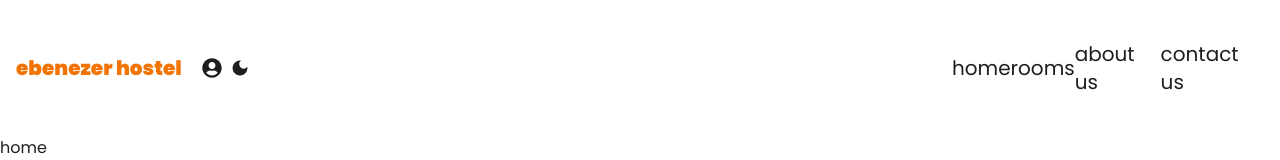
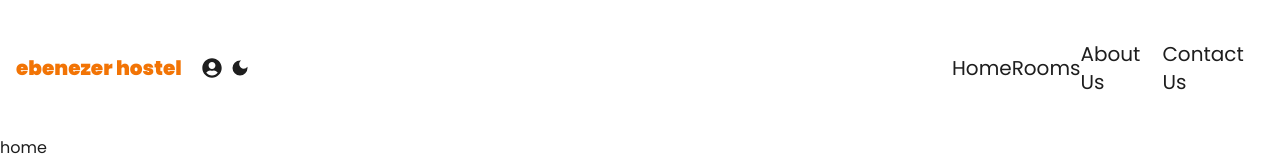
Before and after one commit to owusuvictorjnr/anu-hostel-mgt-system, a Next.js app: page / in a window 1280 px wide. Shown: the top 160 px of the page. Built offline with nearby package versions, Linux system fonts and the light colour scheme.

Commit message:
from md-lg

```diff
--- a/components/Header/Header.tsx
+++ b/components/Header/Header.tsx
@@ -46,7 +46,7 @@ const Header = () => {
         </ul>
       </div>
 
-      <ul className=" flex items-center justify-between w-full md:w-1/3">
+      <ul className=" flex items-center justify-between capitalize w-full lg:w-1/3">
         <li className=" hover:-translate-y-2 duration-500 transition-all">
           <Link href="/" className="">
             home
```
